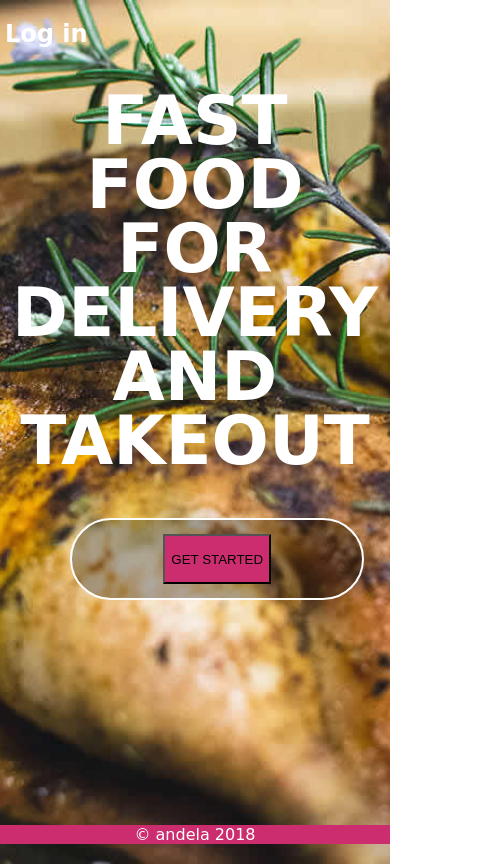
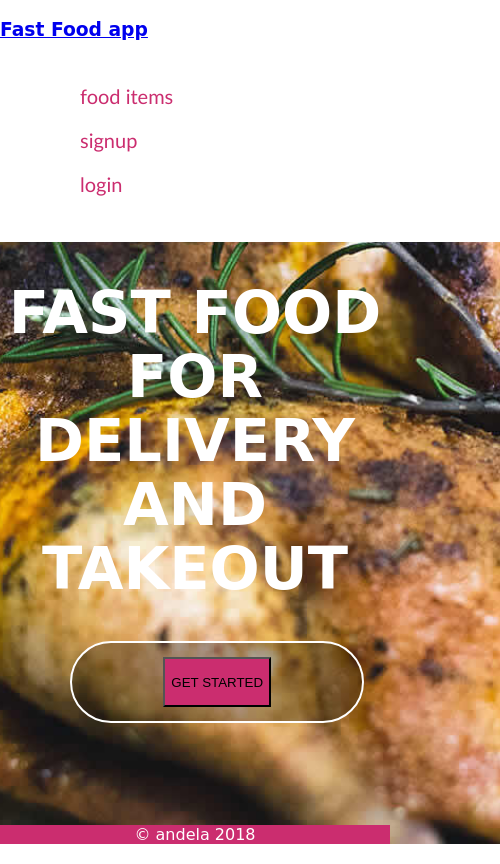
Before and after one commit to jobboz/fast-food-app, a website: page UI/landing-pg.html in a window 390 px wide. Shown: the whole page, 500 px wide, since content can reach past the window. Drawn offline with Linux system fonts and the light colour scheme.

Commit message:
feat(restructuring):restructuring UI page
[delivered #160791414]

```diff
--- a/UI/css/landing-pg.css
+++ b/UI/css/landing-pg.css
@@ -9,7 +9,7 @@ body{
 
 }
 nav{
-    background-color: #fff;
+    background-color:#fff;;
     display: flex;
     justify-content: space-between;
     height: 50px;
@@ -40,12 +40,13 @@ nav li a{
         color:#fff;
     }
 
+
 h1{
     text-align: center;
     color:white;
     margin-top: 10%;
     line-height: 4rem;
-    font-size: 8vh;
+    font-size: 7vh;
     font-weight: bold;
 
 }
@@ -95,6 +96,7 @@ footer{
     background-color: #cb2d6f;
 
 }
+
 @media screen and (max-width: 776px) {
 .login{
     width: 35%;
@@ -104,6 +106,19 @@ footer{
         text-decoration: none;
     }
 }
+ /* media 1 ends */
+@media screen and (max-width: 600px) {
+    nav,ul{
+        flex-direction: column;
+        height: auto;
+        overflow: hidden;
+    }
+    nav{
+        margin: 0 auto;
+        width: 107%;
+    }
+}
+/* 2 ends */
 @media screen and (max-width: 523px) {
     .login button{
         margin-left: 15%;
--- a/UI/css/main.css
+++ b/UI/css/main.css
@@ -64,6 +64,7 @@ align-items: center;
     /* width: 199px; */
     height: 200px;
     width: 100%;
+
 
 }
 .food-lists li{
--- a/UI/landing-pg.html
+++ b/UI/landing-pg.html
@@ -8,11 +8,27 @@
     <link rel="stylesheet" type="text/css" media="screen" href="css/landing-pg.css"/>
 </head>
 <body>
-
+    <nav class="nav-bar">
+        <h3 class="site-name">
+          <a href="landing-pg.html">Fast Food app</a>
+        </h3>
+        <ul>
+          <li>
+            <a class="home" href="user-food-list.html">food items</a>
+          </li>
+          <li>
+            <a href="signup.html">signup</a>
+          </li>
+          <li>
+            <a href="login.html">login</a>
+          </li>
+        </ul>
+      </nav>
+      <!-- nav bar ends -->
     <header>
-        <div class="login">
+        <!-- <div class="login">
         <h2><a href="login.html" >Log in</a></h2>
-        </div>
+        </div> -->
      <div>
     <h1 >FAST FOOD FOR DELIVERY AND TAKEOUT</h1>
     </div>
--- a/server/controllers/myControl.js
+++ b/server/controllers/myControl.js
@@ -1,5 +1,5 @@
 import myFoods from './../models/list'
-import { request } from 'https';
+
 
 
 export default class MyController {
```
Also changed, not shown: UI/signup.html (+1 -1 lines).
